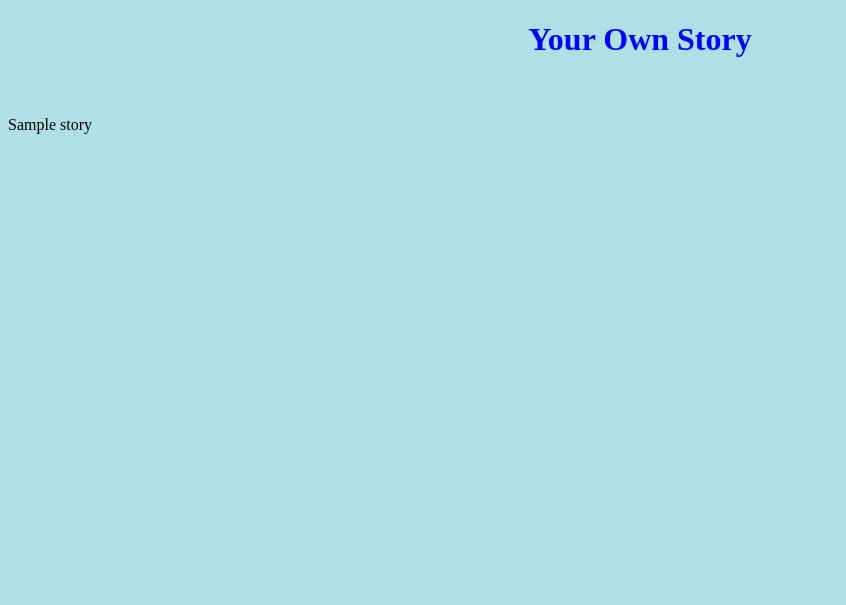
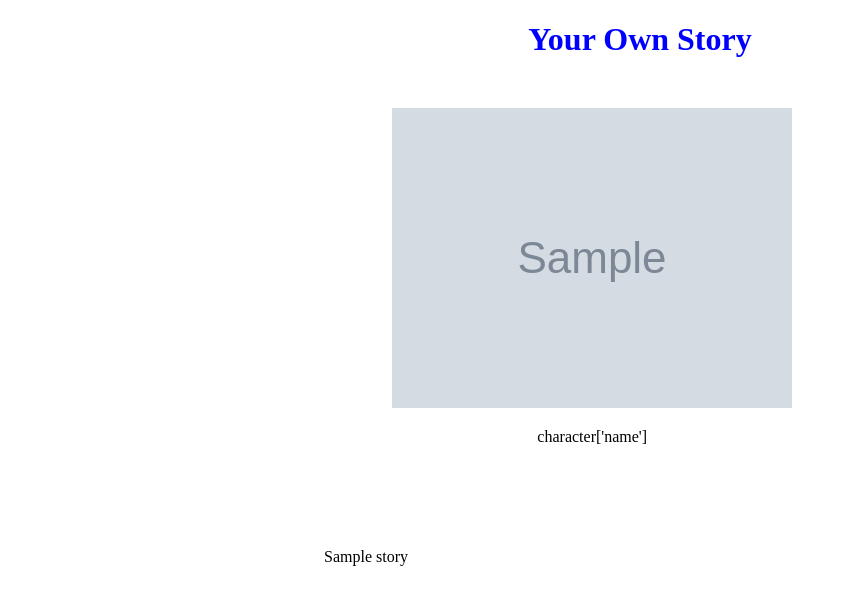
Before and after one commit to coding-pot/Zero2Story, a Python web app: template templates/basic.jinja in a window 1280 px wide. Shown: the top 605 px of the page, without its empty margins (0-846 px from the left). Run offline with Jinja, Linux system fonts and the light colour scheme; the template is opened without the code that fills it: most values are stand-ins (such as "Sample title", 1, 10 or a date in 2020); grey boxes marked "Sample" are stand-in pictures.

Commit message:
update template for characters

```diff
--- a/templates/basic.jinja
+++ b/templates/basic.jinja
@@ -3,23 +3,15 @@
 <head>
 <style>
 
-body
-{
-  background-color: powderblue;
+#title {
+	color: blue;
+	text-align: center;
+	margin-bottom: 50px;
 }
 
-h1 {
-  color: blue;
-  text-align: center;
-}
-
-p {
-  text-align: justify;
-}
-
-video, audio, img {
+video, audio {
 	display: block;
-  width: 50%;
+	width: 90%;
 	margin: auto !important;
 }
 
@@ -29,12 +21,47 @@ audio {
 
 #story-body {
 	padding-top: 20px;
+	width: 50%;
+	margin: auto;
+}
+
+#characters {
+	text-align: center;
+	display: flex;
+	width: 40%;
+	margin: auto;
+}
+
+.character {
+	float: left;
+	padding-left: 5px;
+	padding-right: 5px;
+}
+
+.character p {
+	text-align: center;
+}
+
+.paragraphs {
+	text-align: justify;
+	padding-top: 50px;
 }
 
 </style>
 </head>
 <body>
-  <h1>Your Own Story</h1>
+	<h1 id="title">Your Own Story</h1>
+
+	<div id="characters">
+	{% for character in characters %}
+		<div class="character">
+			<img src="file/{{ character['img'] }}" />
+			<p>character['name']</p>
+		</div>
+	{% endfor %}
+	</div>
+
+	<div></div>
 
 	<div id="story-body">
 	{% for item in items %}
@@ -46,9 +73,8 @@ audio {
 		</video>
 	{%    else %}
 	{%        if 'img' in item %}
-              <img src="file/{{ item['img'] }}" />
+		<img class="story-img" src="{{ item['img'] }}" />
 	{%        endif %}
-
 	{%        if 'audio' in item %}
 		<audio controls>
 			<source src="file/{{ item['audio'] }}" type="audio/wav">
@@ -57,7 +83,7 @@ audio {
 	{%        endif %}
 	{% endif %}
 
-  <p>
+	<p class="paragraphs">
 	{{ item['story'] }}
 	</p>
 	</div>
```
Lines whose indentation alone changed are shown as unchanged.
